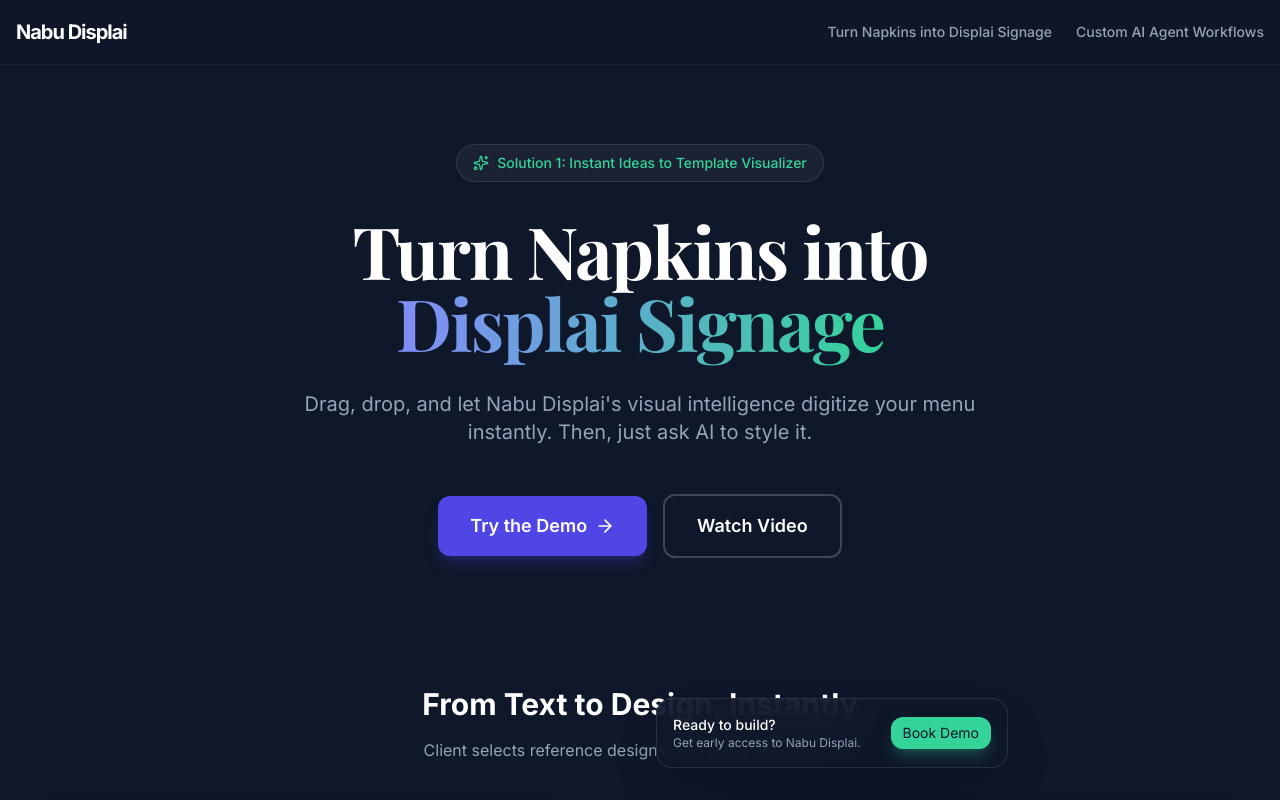
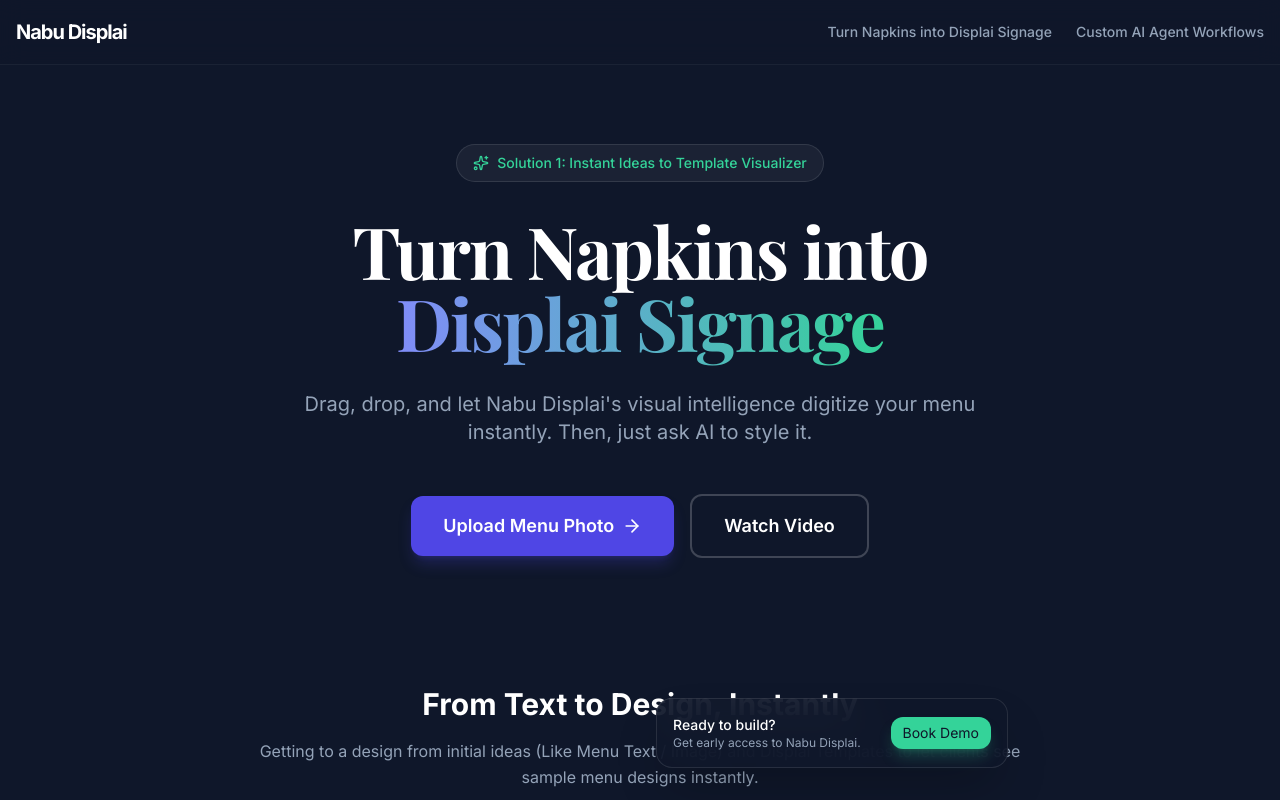
Before and after one commit to saketrule/nabu-brain-demo, a React (Vite) app: page /visualizer in a window 1280 px wide. Shown: the top 800 px of the page. Built offline with nearby package versions, Linux system fonts and the light colour scheme; a web font is replaced by a local one.

Commit message:
Update visualizer content and button text

```diff
--- a/src/assets/templates/menu-templates.ts
+++ b/src/assets/templates/menu-templates.ts
@@ -17,7 +17,7 @@
 export const MENU_TEMPLATES: Record<string, MenuTemplate> = {
     default: {
         id: 't1',
-        name: 'Bistro Modern',
+        name: 'Bistro Menu (Sample)',
         style: 'modern',
         categories: [
             {
--- a/src/components/Layout/Hero.tsx
+++ b/src/components/Layout/Hero.tsx
@@ -49,7 +49,7 @@
                     className="flex items-center justify-center gap-4"
                 >
                     <Button size="lg" className="gap-2">
-                        Try the Demo <ArrowRight className="w-5 h-5" />
+                        Upload Menu Photo <ArrowRight className="w-5 h-5" />
                     </Button>
                     <Button variant="outline" size="lg">
                         Watch Video
--- a/src/pages/Home.tsx
+++ b/src/pages/Home.tsx
@@ -11,7 +11,9 @@
             <div className="max-w-7xl mx-auto px-4 pb-32">
                 <div className="mb-12 text-center">
                     <h2 className="text-3xl font-bold mb-4">From Text to Design, Instantly</h2>
-                    <p className="text-slate-400">Client selects reference designs, and Nabu does the rest.</p>
+                    <p className="text-slate-400 max-w-3xl mx-auto leading-relaxed">
+                        Getting to a design from initial ideas (Like Menu Text / Image) and Displai Templates to let clients see sample menu designs instantly.
+                    </p>
                 </div>
 
                 <div className="grid lg:grid-cols-[1fr,auto,1fr] gap-8 items-center">
```
